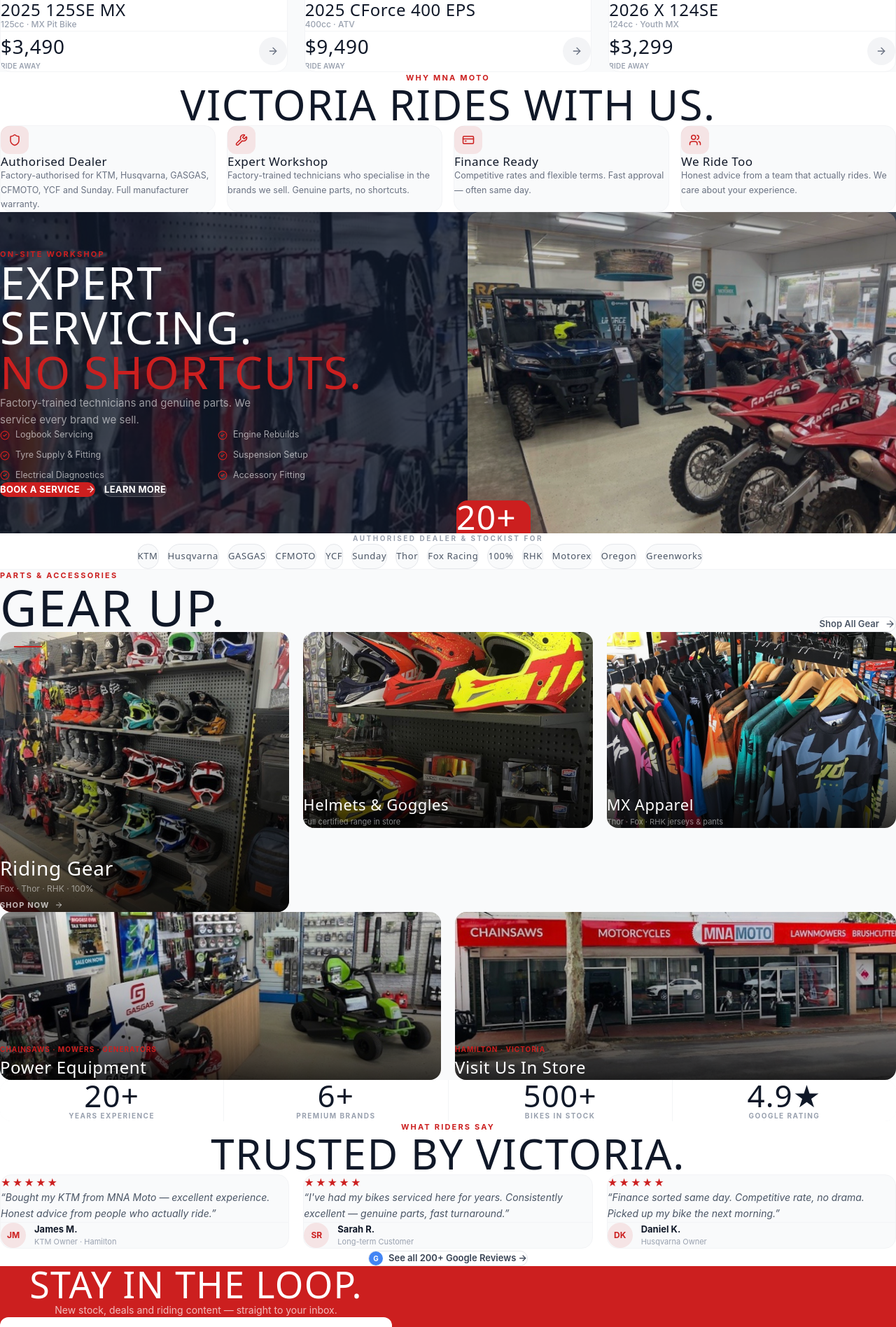
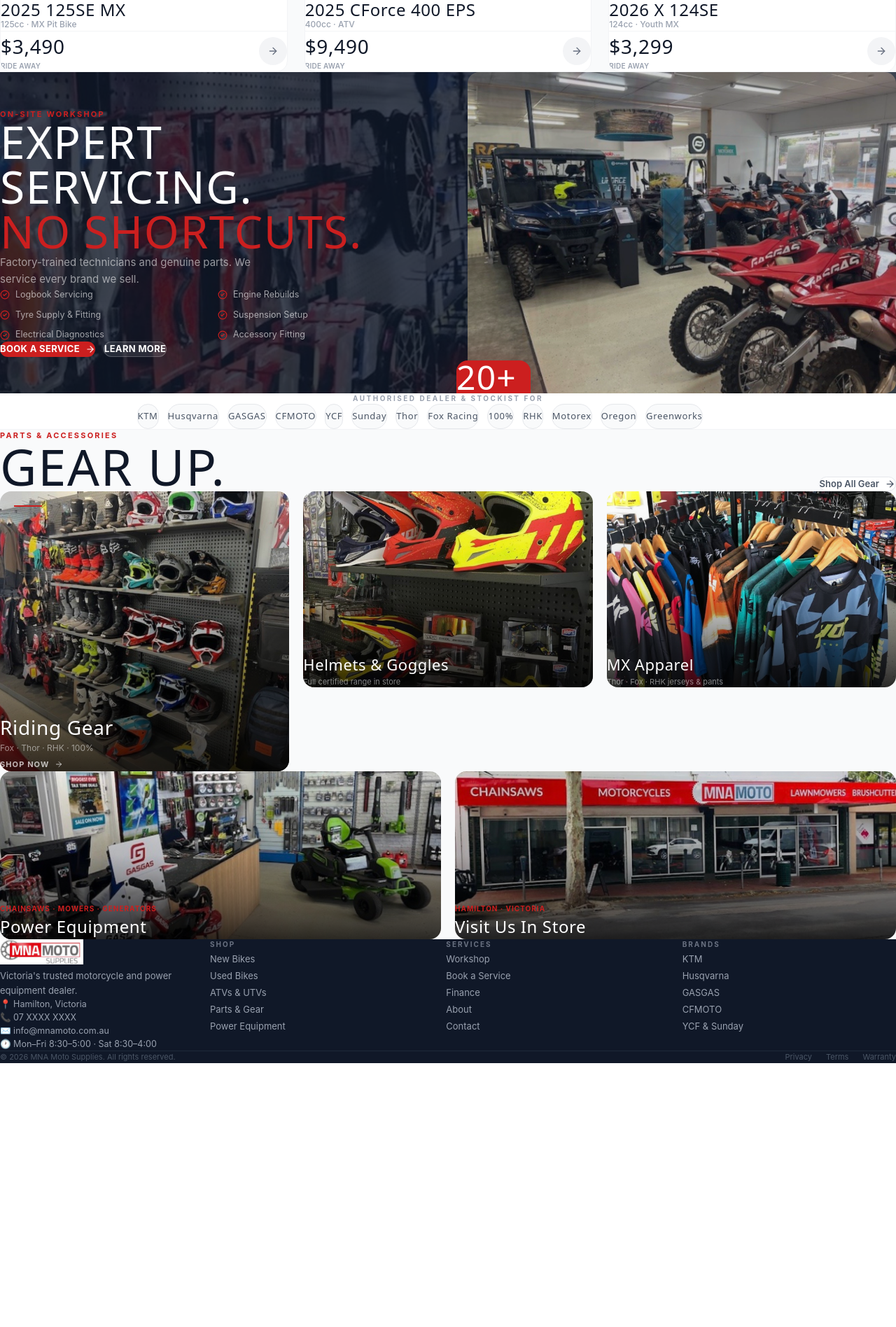
Before and after one commit to sophiavoss33-beep/mnamoto, a Next.js app: page / in a window 1280 px wide. Shown: the part 1184-3080 px from the top of the page at 70% size. After the commit the page ends 2703 px from the top, so only its background shows below. Built offline with nearby package versions, Linux system fonts and the light colour scheme.

Commit message:
Remove WhyUs, Newsletter and Reviews sections

```diff
--- a/app/page.tsx
+++ b/app/page.tsx
@@ -3,11 +3,8 @@
 import Hero from "@/components/sections/Hero";
 import Categories from "@/components/sections/Categories";
 import FeaturedBikes from "@/components/sections/FeaturedBikes";
-import WhyUs from "@/components/sections/WhyUs";
 import Workshop from "@/components/sections/Workshop";
 import GearSection from "@/components/sections/GearSection";
-import Reviews from "@/components/sections/Reviews";
-import Newsletter from "@/components/sections/Newsletter";
 import BackToTop from "@/components/ui/BackToTop";
 
 export default function Home() {
@@ -18,11 +15,8 @@
         <Hero />
         <Categories />
         <FeaturedBikes />
-        <WhyUs />
         <Workshop />
         <GearSection />
-        <Reviews />
-        <Newsletter />
       </main>
       <Footer />
       <BackToTop />
```
